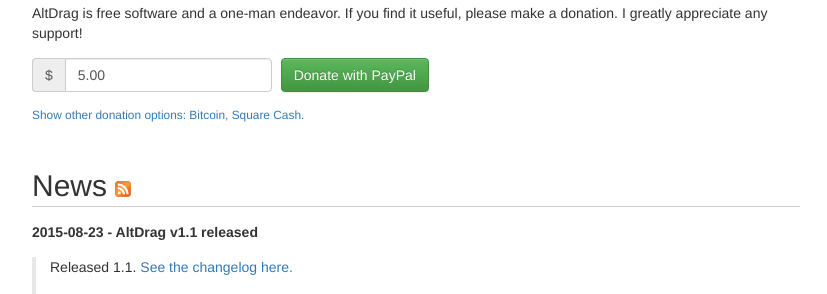
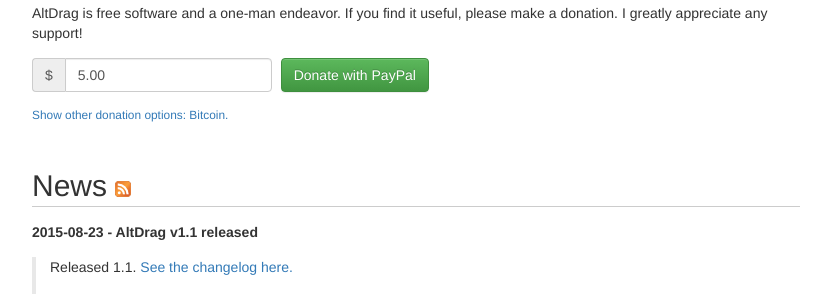
Before and after one commit to stefansundin/altdrag, a Jekyll site: the page built from index.html, in a window 1280 px wide and 900 px high, scrolled down 422 px. Shown: the part 152-446 px from the top of the window, without its empty margins (224-1051 px from the left). Built offline with Jekyll 4.4.1, drawn with Linux system fonts in a browser that asks for light colours; comment, search, counter and statistics services are not loaded.

Commit message:
Remove Square Cash.

```diff
--- a/_config.yml
+++ b/_config.yml
@@ -8,8 +8,9 @@
 permalink: /news/:year-:month-:day-:title.html
 
 # build
-gems:
+plugins:
 - jekyll-github-metadata
 markdown: kramdown
 kramdown:
   input: GFM
+future: true
--- a/index.html
+++ b/index.html
@@ -47,12 +47,11 @@
       <input class="btn btn-success" type="submit" value="Donate with PayPal">
     </form>
 
-    <p><small><a class="expander" expand="donation-options">Show other donation options: Bitcoin, Square Cash.</a></small></p>
+    <p><small><a class="expander" expand="donation-options">Show other donation options: Bitcoin.</a></small></p>
     <div id="donation-options">
       <p>Other donation options:</p>
       <ul>
         <li>Bitcoin: <tt>1EhDUbc5MjC6JavC6idKiTCxnqSxY2sbTX</tt> (<a target="_blank" href="img/btc-qr.png">QR code</a>)</li>
-        <li>Square Cash: <a target="_blank" href="https://cash.me/$StefanSundin">$StefanSundin</a></li>
       </ul>
       <p>Contact me at <a target="_blank" fubar>stefaNStefansundinCom</a> if none of the above work.</p>
     </div>
```
Also changed, not shown: Gemfile.lock (deleted), 1 other file.
